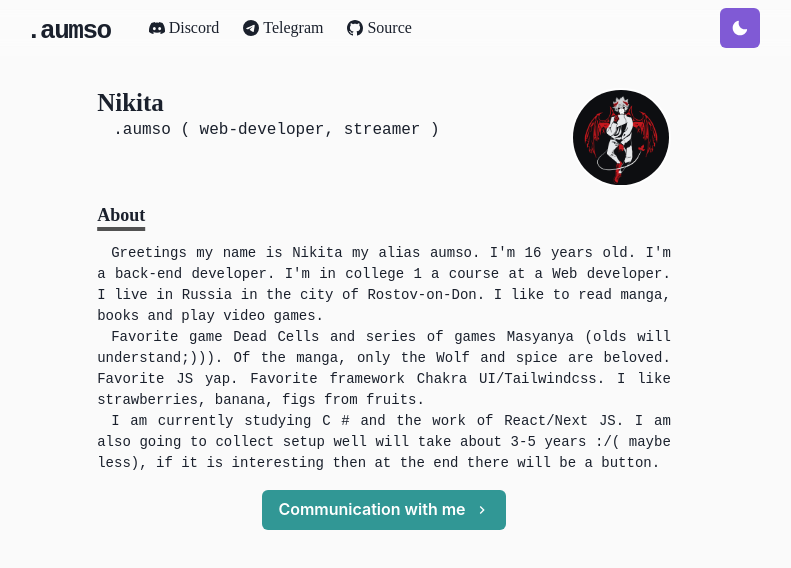
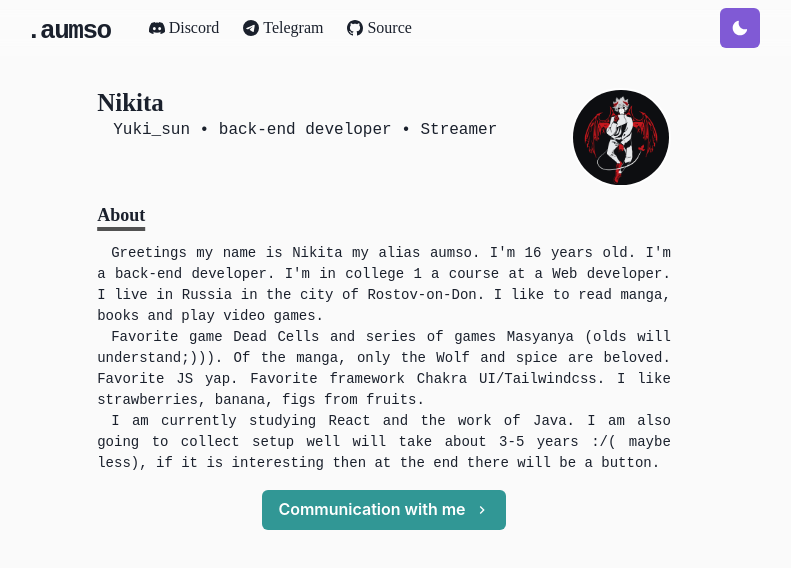
Before and after one commit to 17YearOldYuki/aumso-site, a Next.js app: page / in a window 1280 px wide. Shown: the top 568 px of the page, without its empty margins (256-1047 px from the left). Built offline with nearby package versions, Linux system fonts and the light colour scheme.

Commit message:
Update HomePage #1

```diff
--- a/pages/index.js
+++ b/pages/index.js
@@ -30,7 +30,10 @@ const Home = () => (
               Nikita
             </Heading>
             <Box borderRadius="lg" p={0} textAlign="center"/>
-            <Paragraph1>.aumso ( web-developer, streamer )</Paragraph1>
+            <Paragraph1>Yuki_sun
+              • back-end developer
+              • Streamer
+            </Paragraph1>
           </Box>
           <Box
             flexShrink={0}
@@ -68,7 +71,7 @@ const Home = () => (
           I like strawberries, banana, figs from fruits.
           </Paragraph>
           <Paragraph fontFamily="Fira Code" fontSize="16px">
-          I am currently studying C # and the work of React/Next JS.
+          I am currently studying React and the work of Java.
           I am also going to collect setup well will take about 3-5 years :/( maybe less),
           if it is interesting then at the end there will be a button.
           </Paragraph>
```
